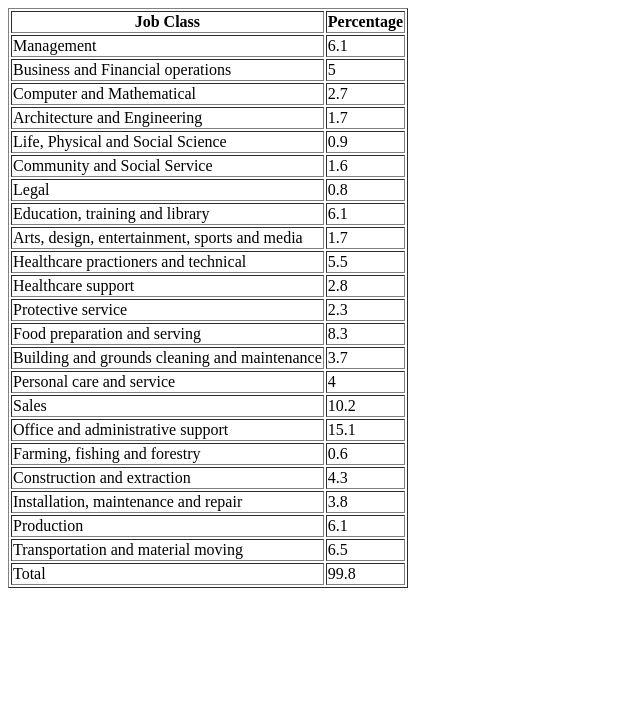
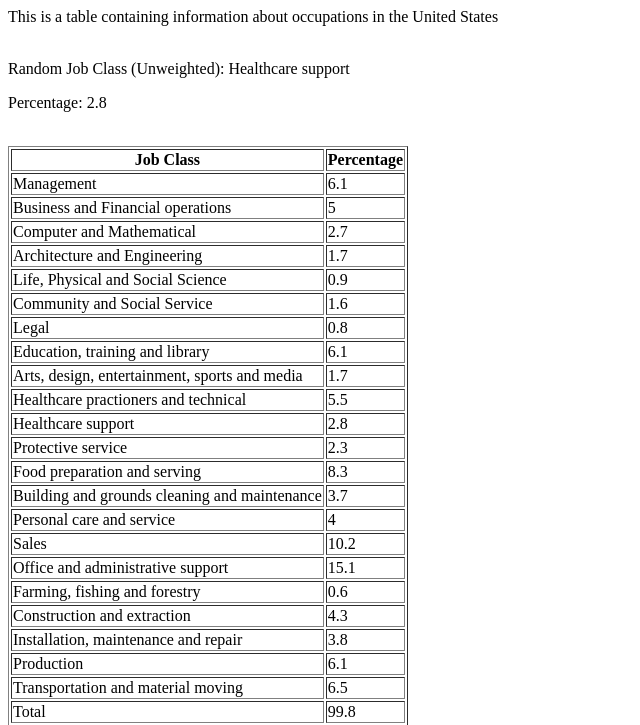
Before and after one commit to Trollicorn/SoftDev, a Flask app: page /occupations in a window 1280 px wide. Shown: the top 725 px of the page, without its empty margins (0-640 px from the left). Run offline with Flask 2, Linux system fonts and the light colour scheme.

Commit message:
wrote code

```diff
--- a/10_occupy_flask_st/app.py
+++ b/10_occupy_flask_st/app.py
@@ -1,17 +1,27 @@
+#Undecided -- Mohammed Uddin and Britni Canale
+#SoftDev1 pd6
+#K 06 Jinja Tuning
+#2018-9-21
+
 from flask import Flask, render_template
 
 app=Flask(__name__)
 
 @app.route("/")
 def hello():
-	return ""
+	return """<a href="/occupations"> occupations </a>"""
 
 @app.route("/occupations")
 def ree():
 	with open("data/occupations.csv") as csv_file:
 		import csv
-		reader = csv.DictReader(csv_file, delimiter=',')
-		return render_template("model_tmplt.html", occupations=reader)
+		reader = csv.DictReader(csv_file, delimiter=',')  #creates list of ordered dictionaries
+		jobList = list(reader)                            #turn reader into a list
+		rList = jobList.copy();                           #copy of job list to select random job
+		rList.pop()                                       #remove last element (total) from possible choices in random
+		import random
+		randJob=random.choice(rList)                      #random job unweighted
+		return render_template("model_tmplt.html", occupations=jobList, randJob = randJob)
 
 if __name__ == '__main__':
 	app.debug = True
--- a/10_occupy_flask_st/templates/model_tmplt.html
+++ b/10_occupy_flask_st/templates/model_tmplt.html
@@ -4,6 +4,9 @@
 		<title> {{title }} </title>
 	</head>
 	<body>
+		<h> This is a table containing information about occupations in the United States </h> <br><br>
+		<p> Random Job Class (Unweighted): {{randJob["Job Class"]}}</p>
+		<p> Percentage: {{randJob["Percentage"]}}</p> <br>
 		<table border="1">
 		<tr><th>Job Class</th> <th>Percentage</th></tr>
 		{% for job in occupations %}
```
